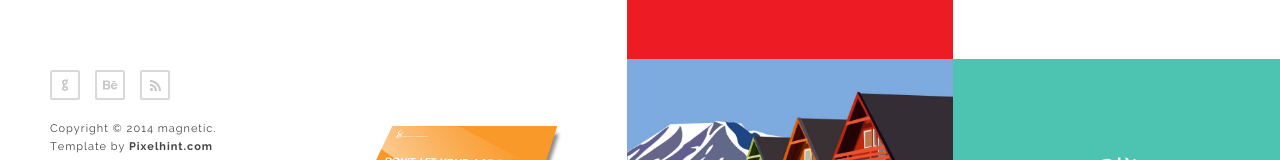
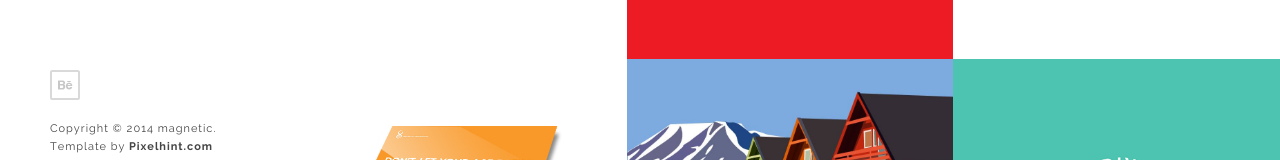
Before and after one commit to RabiaAshfaq/rabiaashfaq, a plain HTML site: page index.html in a window 1280 px wide. Shown: the part 594-754 px from the top of the page. Drawn offline with Linux system fonts and the light colour scheme.

Commit message:
Update index.html

```diff
--- a/index.html
+++ b/index.html
@@ -30,11 +30,11 @@
 
 		<div class="footer clearfix">
 			<ul class="social clearfix">
-				<li><a href="#" class="google" data-title="Google +"></a></li>
+				<!--<li><a href="#" class="google" data-title="Google +"></a></li>-->
 				<li><a href="https://www.behance.net/rabiaashfaqdesigns" class="behance" data-title="Behance"></a></li>
 				<!--<li><a href="#" class="twitter" data-title="Twitter"></a></li>
-				<li><a href="#" class="dribble" data-title="Dribble"></a></li>-->
-				<li><a href="#" class="rss" data-title="RSS"></a></li>
+				<li><a href="#" class="dribble" data-title="Dribble"></a></li>
+				<li><a href="#" class="rss" data-title="RSS"></a></li>-->
 			</ul><!-- end social -->
 
 			<div class="rights">
```
